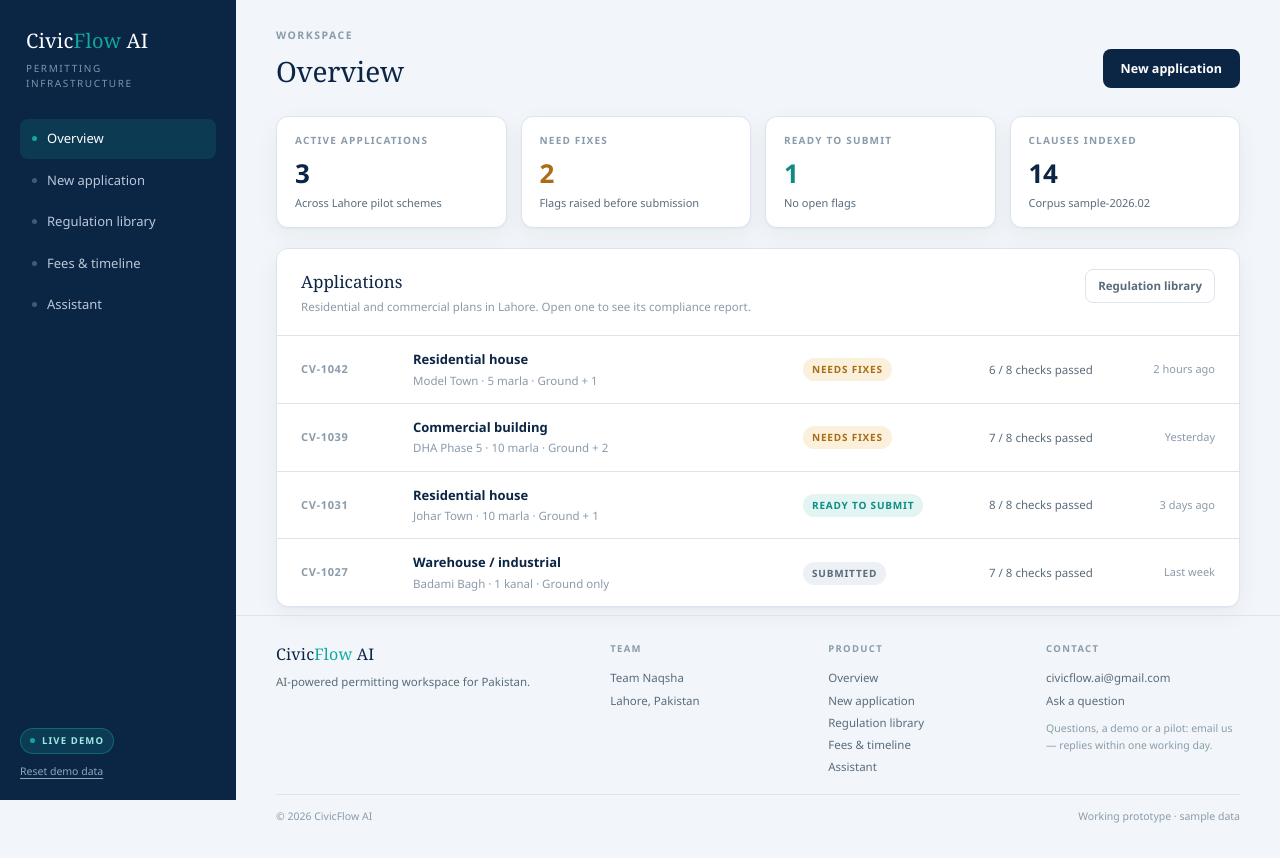
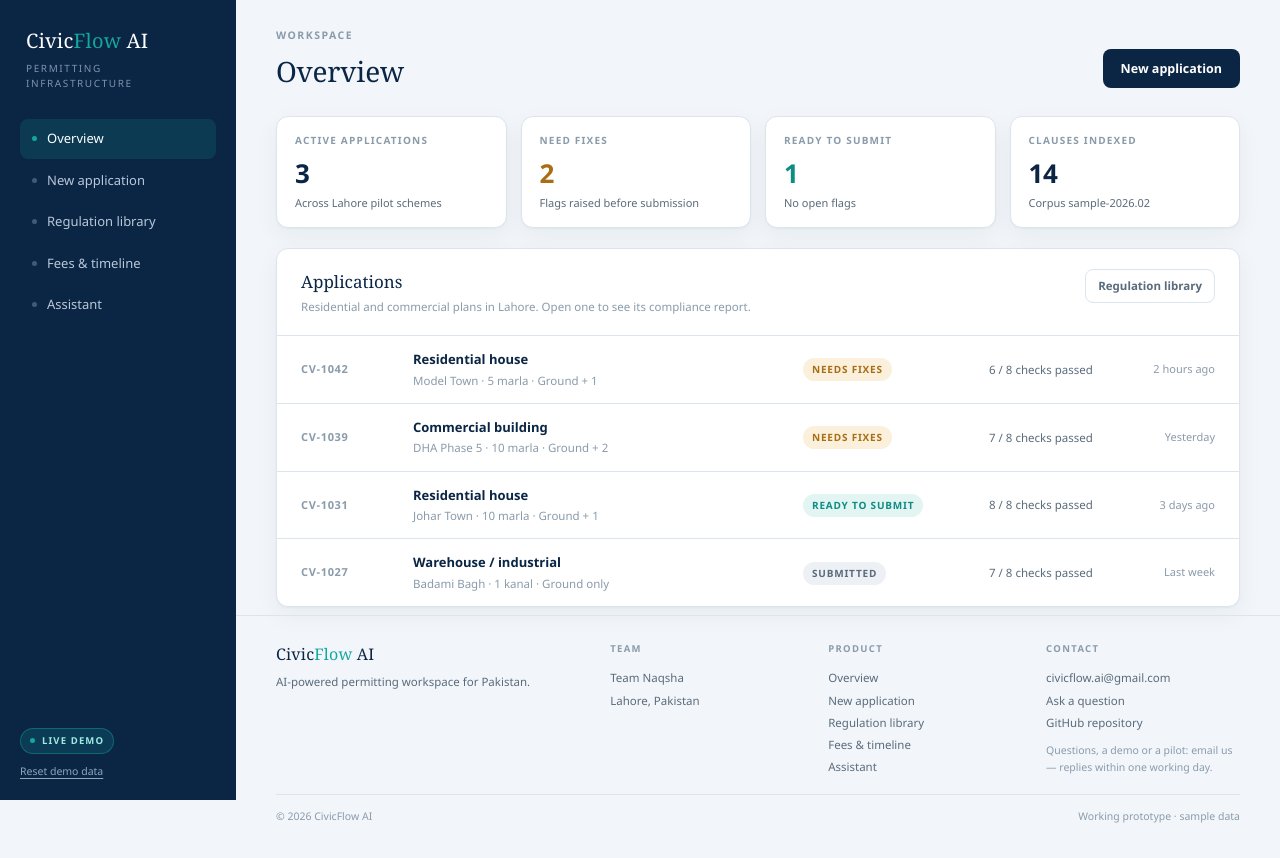
Before and after one commit to sumyiabutt/CivicFlow-AI, a plain HTML site: page index.html in a window 1280 px wide. Drawn offline with Linux system fonts and the light colour scheme.

Commit message:
Add GitHub link to site footer

```diff
--- a/index.html
+++ b/index.html
@@ -63,6 +63,7 @@
           <div class="sf-k">Contact</div>
           <div class="sf-links" id="sfContactLinks">
             <a href="#/assistant">Ask a question</a>
+            <a href="https://github.com/sumyiabutt/CivicFlow-AI" target="_blank" rel="noopener">GitHub repository</a>
           </div>
           <span class="sf-note">Questions, a demo or a pilot: email us — replies within one working day.</span>
         </div>
```
